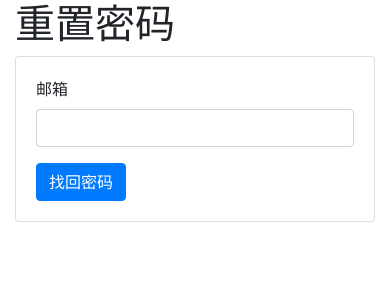
After one commit to ghost680/flask-albumy, a Flask app: page /auth/forget_password in a window 390 px wide. The commit adds this page. Shown: the top 300 px of the page. Run offline with Flask 2, Linux system fonts and the light colour scheme; some libraries are stand-ins or nearby versions.

Commit message:
完成用户账号模块功能

```diff
--- a/app/blueprint/auth.py
+++ b/app/blueprint/auth.py
@@ -2,14 +2,15 @@
 
 from flask import Blueprint, request, render_template, url_for, redirect, flash
 from flask_login import login_user, logout_user, login_required, current_user, login_fresh, confirm_login
-from app.forms.auth import RegisterForm, LoginForm
+from app.forms.auth import RegisterForm, LoginForm, ForgetPasswordForm, ResetPasswordForm
 from app.models import User
 from app.extensions import db, login_manager
 from app.utils import generate_token, validate_token, redirect_back
 from app.config import Operations
-from app.emails import send_confirm_email
+from app.emails import send_confirm_email, send_reset_password_email
 
 auth_bp = Blueprint('auth', __name__)
+
 
 """ 登录 """
 @auth_bp.route('/login', methods=['GET', 'POST'])
@@ -20,9 +21,6 @@ def login():
     form = LoginForm()
     if form.validate_on_submit():
         user = User.query.filter_by(email=form.email.data.lower()).first()
-        print("============================================================")
-        print(user.validate_password(form.password.data))
-        print("============================================================")
         if user is not None and user.validate_password(form.password.data):
             if login_user(user, form.remember_me.data):
                 flash('登录成功', 'info')
@@ -32,6 +30,7 @@ def login():
                 return redirect(url_for('main.main_index'))
         flash('无效的邮箱或密码', 'warning')
     return render_template('auth/login.html', form=form)
+
 
 """ 注册 """
 @auth_bp.route('/register', methods=['GET', 'POST'])
@@ -73,6 +72,46 @@ def register():
     return render_template('auth/reg.html', form=form)
 
 
+""" 找回密码 """
+@auth_bp.route('/forget_password', methods=['GET', 'POST'])
+def forget_password():
+    if current_user.is_authenticated:
+        return redirect(url_for('main.main_index'))
+
+    form = ForgetPasswordForm()
+    if form.validate_on_submit():
+        user = User.query.filter_by(email=form.email.data.lower()).first()
+        if user:
+            token = generate_token(user=user, operation=Operations.RESET_PASSWORD)
+            send_reset_password_email(user=user, token=token)
+            flash('密码重置邮件已发送，请检查您的邮箱', 'info')
+            return redirect(url_for('.login'))
+
+        flash('无效的邮箱', 'warning')
+        return redirect(url_for('.forget_password'))
+    return render_template('auth/reset_password.html', form=form)
+
+""" 重置密码 """
+@auth_bp.route('/reset-password/<token>', methods=['GET', 'POST'])
+def reset_password(token):
+    if current_user.is_authenticated:
+        return redirect(url_for('main.main_index'))
+
+    form = ResetPasswordForm()
+    if form.validate_on_submit():
+        user = User.query.filter_by(email=form.email.data.lower()).first()
+
+        if user is None:
+            return redirect(url_for('main.main_index'))
+
+        if validate_token(user=user, token=token, operation=Operations.RESET_PASSWORD, new_password=form.password.data):
+            flash('密码更新成功', 'success')
+            return redirect(url_for('.login'))
+        else:
+            flash('链接无效或已过期', 'danger')
+            return redirect(url_for('.forget_password'))
+    return render_template('auth/reset_password.html', form=form)
+
 """ 确认账号 """
 @auth_bp.route('/confirm/<token>', methods=['GET'])
 @login_required
@@ -87,6 +126,7 @@ def confirm(token):
         flash('无效或令牌已过期', 'danger')
         return redirect(url_for('.resend_confirm_email'))
 
+
 """ 重新发送激活邮件 """
 @auth_bp.route('/resend_confirm_email', methods=['GET'])
 @login_required
--- a/app/forms/auth.py
+++ b/app/forms/auth.py
@@ -17,7 +17,7 @@ class LoginForm(FlaskForm):
 """ 注册表单 """
 class RegisterForm(FlaskForm):
     name = StringField('昵称', validators=[DataRequired(), Length(1, 30)])
-    email = StringField('邮箱', validators=[DataRequired(), Length(1, 64), Email()])
+    email = StringField('邮箱', validators=[DataRequired(), Length(1, 254), Email()])
     username = StringField('用户名', validators=[DataRequired(), Length(1, 20), Regexp('^[a-zA-Z0-9]*$', message='用户名应该由字母数字组成')])
     password = PasswordField('密码', validators=[DataRequired(), Length(8, 128), EqualTo('rePassword')])
     rePassword = PasswordField('确认密码', validators=[DataRequired()])
@@ -30,3 +30,15 @@ class RegisterForm(FlaskForm):
     def validate_username(self, field):
         if User.query.filter_by(username=field.data).first():
             raise ValidationError('这个用户名已经被使用')
+
+""" 找回密码 """
+class ForgetPasswordForm(FlaskForm):
+    email = StringField('邮箱', validators=[DataRequired(), Length(1, 254), Email()])
+    submit = SubmitField('找回密码')
+
+""" 重置密码 """
+class ResetPasswordForm(FlaskForm):
+    email = StringField('邮箱', validators=[DataRequired(), Length(1, 254), Email()])
+    password = PasswordField('密码', validators=[DataRequired(), Length(8, 128), EqualTo('rePassword')])
+    rePassword = PasswordField('确认密码', validators=[DataRequired()])
+    submit = SubmitField('重置密码')
--- a/app/templates/auth/login.html
+++ b/app/templates/auth/login.html
@@ -17,7 +17,7 @@
                         {{ render_form(form) }}
                         <hr>
                         <small>
-                            <a href="{{ url_for('.login') }}">忘记密码</a>
+                            <a href="{{ url_for('.forget_password') }}">忘记密码</a>
                             <a href="{{ url_for('.register') }}">立即注册</a>
                         </small>
                     </div>
--- /dev/null
+++ b/app/templates/auth/reset_password.html
@@ -0,0 +1,22 @@
+{% extends 'base.html' %}
+{% from 'bootstrap/form.html' import render_form %}
+
+{% block title %}用户登录{% endblock title %}
+
+{% block content %}
+<div class="container">
+    <div class="page-header">
+        <h1>重置密码</h1>
+    </div>
+
+    <div class="card">
+        <div class="card-body">
+            <div class="row">
+                <div class="col-sm-4 offset-sm-4">
+                    {{ render_form(form) }}
+                </div>
+            </div>
+        </div>
+    </div>
+</div>
+{% endblock content %}
--- a/app/templates/emails/reset_password.html
+++ b/app/templates/emails/reset_password.html
@@ -1,4 +1,5 @@
 <p>Hello Tony,</p>
 <p>Here is your password reset link:<br>
+    <a href="{{ url_for('auth.reset_password', token=token, _external=True) }}">{{ url_for('auth.reset_password', token=token, _external=True) }}</a>
 </p>
 <small>(Please do not reply to this notification, this inbox is not monitored.)</small>
```
Also changed, not shown: app/blueprint/main.py (+8 -4 lines), app/command.py (+2 -2 lines), app/utils.py (+11 -1 lines).
